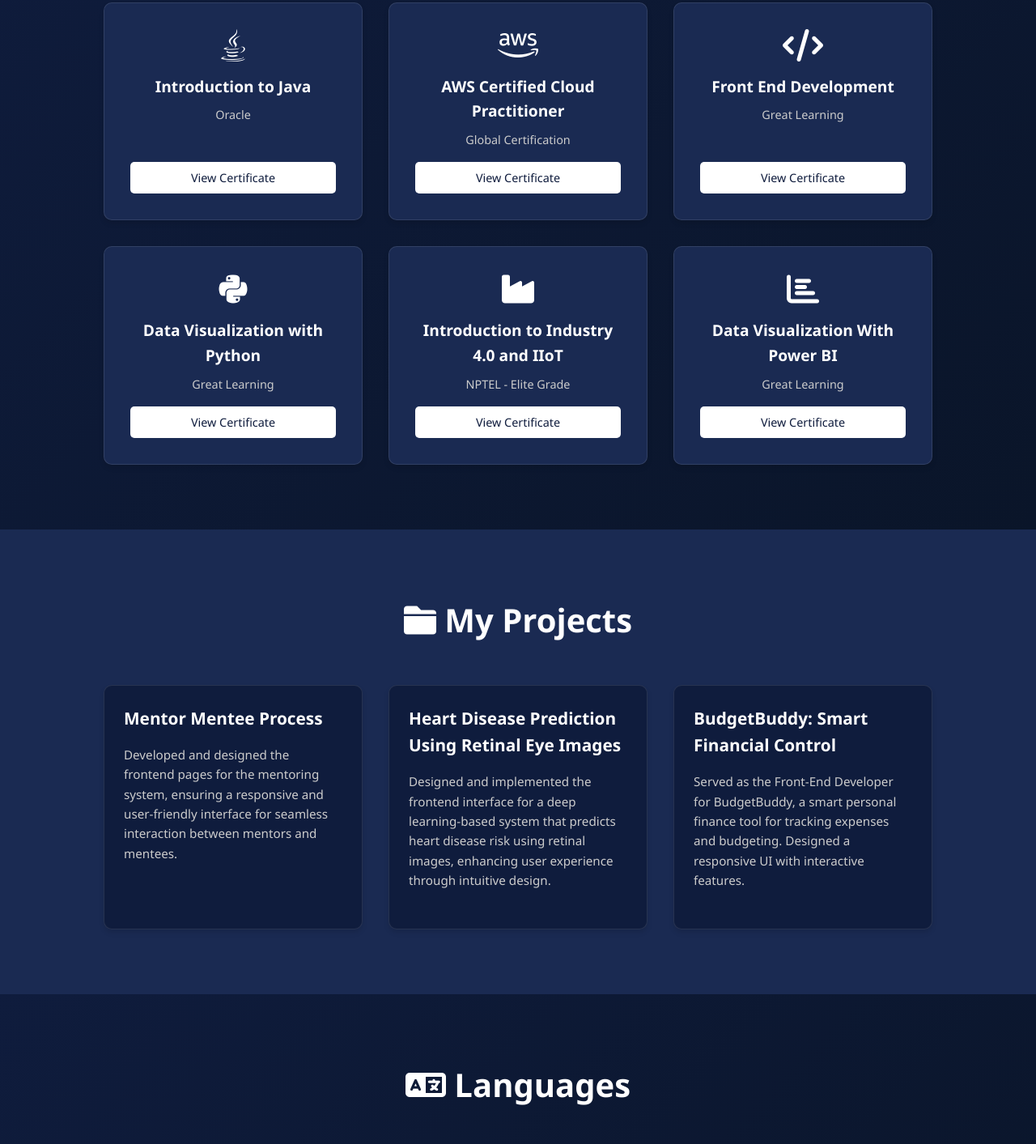
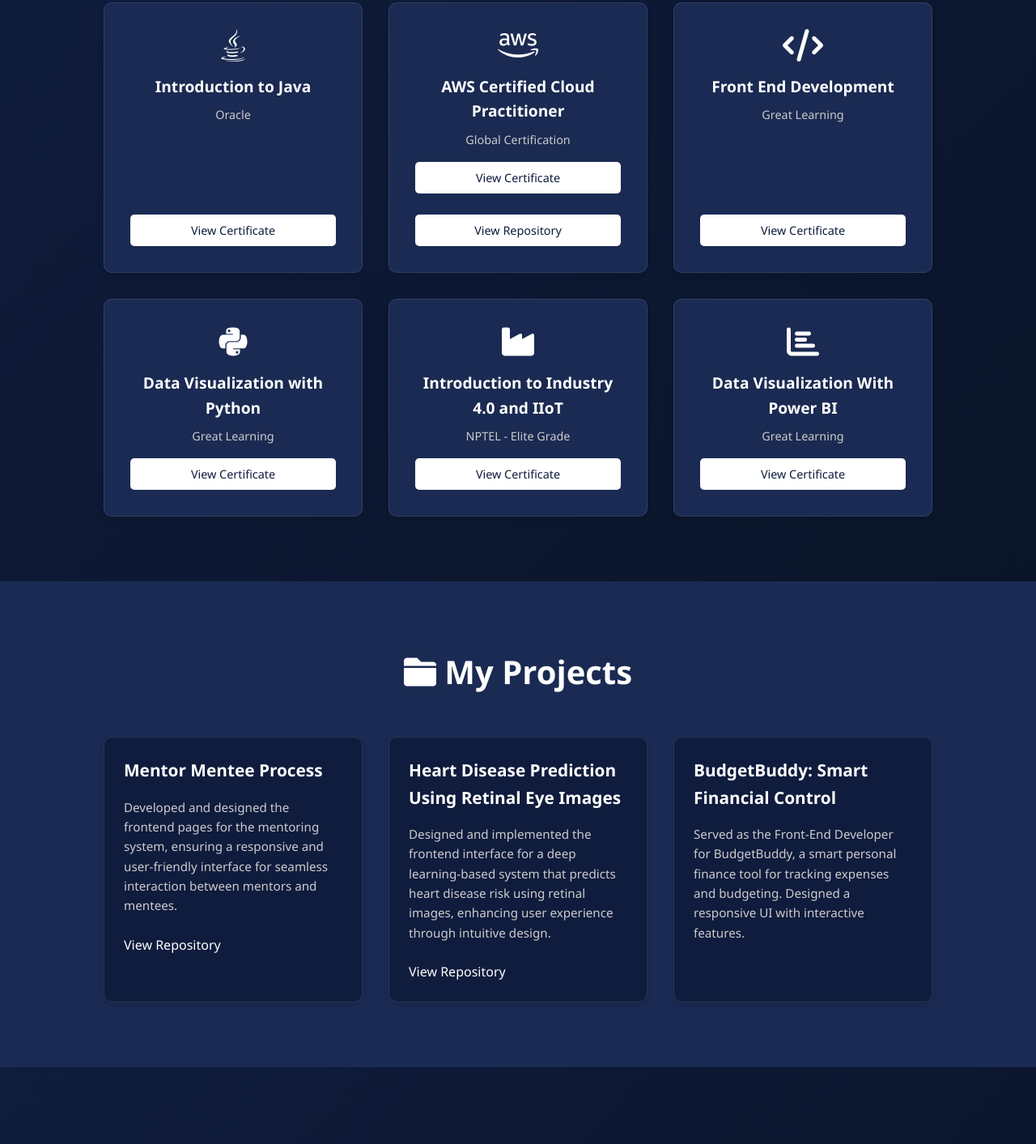
Before and after one commit to muthubharani/PORTFOLIO, a plain HTML site: page index.html in a window 1280 px wide. Shown: the part 3133-4546 px from the top of the page at 81% size. Drawn offline with Linux system fonts and the light colour scheme.

Commit message:
Add files via upload

```diff
--- a/index.html
+++ b/index.html
@@ -132,6 +132,8 @@
                 <h3>AWS Certified Cloud Practitioner</h3>
                 <p>Global Certification</p>
                 <a href="AWS Certified Cloud Practitioner certificate_page-0001.jpg" class="certificate-link" target="_blank">View Certificate</a>
+                <br>
+                <a href="https://github.com/muthubharani/aws-" class="certificate-link" target="_blank">View Repository</a>
             </div>
             <div class="certification-card">
                 <i class="fas fa-code"></i>
@@ -165,27 +167,23 @@
         <h2><i class="fas fa-folder"></i> My Projects</h2>
         <div class="projects-grid">
             <div class="project-card">
-
                 <h3>Mentor Mentee Process</h3>
                 <p>Developed and designed the frontend pages for the mentoring system, ensuring a responsive and user-friendly interface for seamless interaction between mentors and mentees.</p>
                 <div class="project-links">
-
+                    <a href="https://github.com/muthubharani/mentor-mentee-system" class="project-link" target="_blank">View Repository</a>
                 </div>
             </div>
             <div class="project-card">
-
                 <h3>Heart Disease Prediction Using Retinal Eye Images</h3>
                 <p>Designed and implemented the frontend interface for a deep learning-based system that predicts heart disease risk using retinal images, enhancing user experience through intuitive design.</p>
                 <div class="project-links">
-
+                    <a href="https://github.com/muthubharani/heart_disease_prediction_using_retinal_images" class="project-link" target="_blank">View Repository</a>
                 </div>
             </div>
             <div class="project-card">
-
                 <h3>BudgetBuddy: Smart Financial Control</h3>
                 <p>Served as the Front-End Developer for BudgetBuddy, a smart personal finance tool for tracking expenses and budgeting. Designed a responsive UI with interactive features.</p>
                 <div class="project-links">
-
                 </div>
             </div>
         </div>
```
